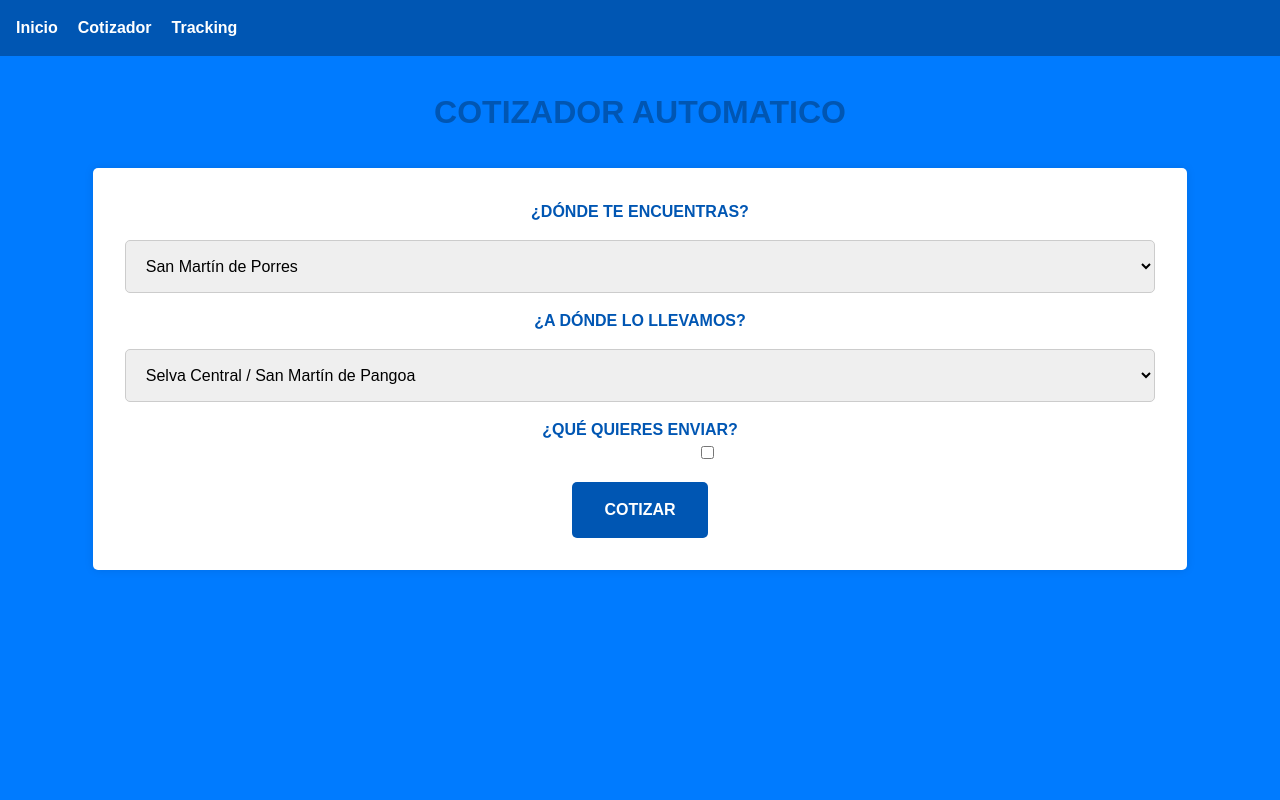
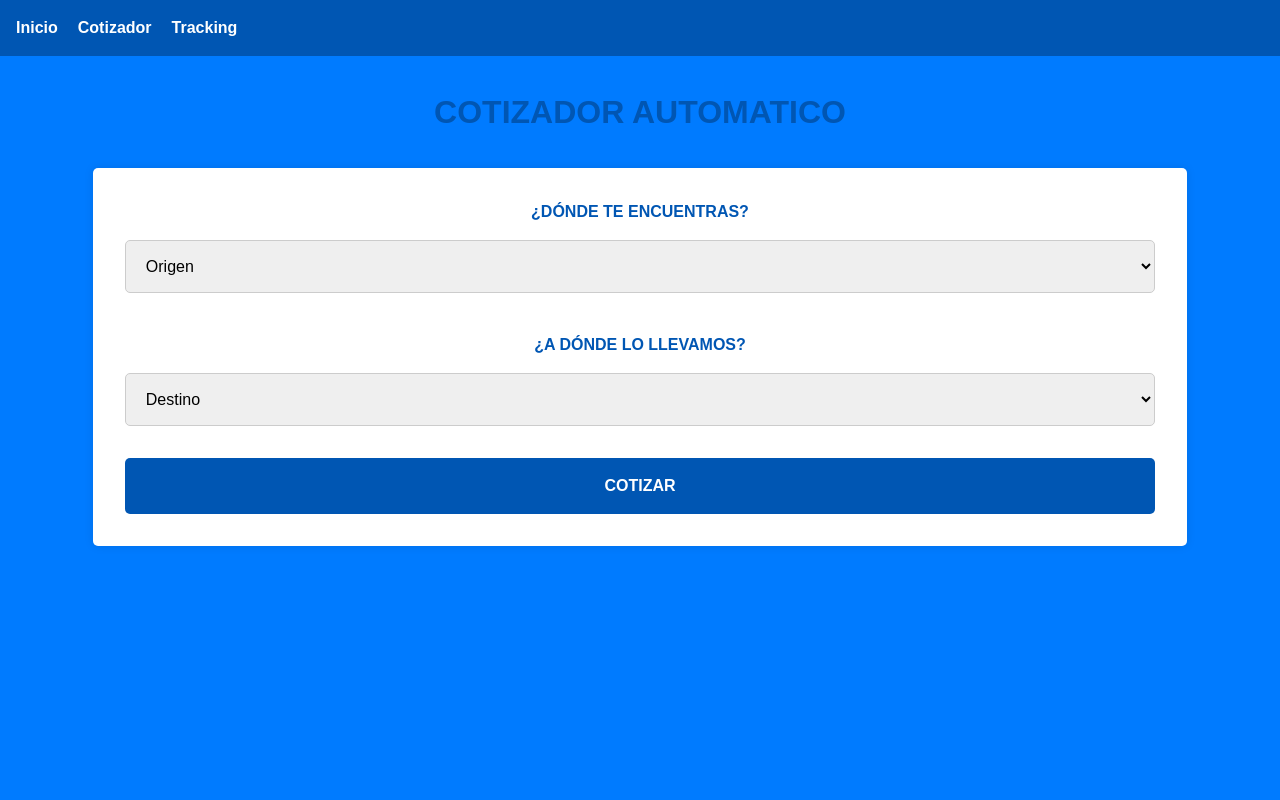
Before and after one commit to Vikernes27666/digoni, a PHP site: page /src/views/quotation.html in a window 1280 px wide. Run offline with PHP 8.4, Linux system fonts and the light colour scheme.

Commit message:
Add quotation view

```diff
--- a/css/quotation.css
+++ b/css/quotation.css
@@ -1,10 +1,19 @@
+fieldset {
+  padding: 0;
+  margin: 0;
+  border: none;
+}
+
 /* Estilos para el cuerpo */
 body {
   background-color: #007bff;
   font-family: Arial, Helvetica, sans-serif;
-  color: #fff;
   margin: 0;
   padding: 0;
+}
+
+.hidden {
+  display: none;
 }
 
 /* Estilos para el encabezado */
@@ -40,6 +49,10 @@ h1 {
   margin-bottom: 2rem;
 }
 
+.quotation-form > * + * {
+  margin-top: 1.5rem;
+}
+
 .quotation-form {
   width: 1400px;
   max-width: 90%;
@@ -58,9 +71,23 @@ h1 {
   color: #0056b3;
 }
 
+.quotation-form__label--recojo {
+  display: inline-block;
+  margin-top: 1rem;
+  font-weight: bold;
+  color: #0056b3;
+}
+
 .quotation-form__title {
   font-size: 1rem;
   color: #0056b3;
+}
+
+input[type="checkbox"] {
+  display: inline-block;
+  vertical-align: middle;
+  width: 20px;
+  aspect-ratio: 1 /1;
 }
 
 select,
@@ -73,9 +100,14 @@ input[type="text"] {
   font-size: 1rem;
 }
 
+.quotation-form__submit-btn {
+  display: block;
+  width: 100%;
+}
+
 .quotation-form__submit-btn,
 .quotation-form__reset-btn {
-  background-color: #0056b3;
+  background-color: hsl(211, 100%, 35%);
   color: #fff;
   border: none;
   border-radius: 5px;
@@ -91,19 +123,31 @@ input[type="text"] {
   margin-top: 0.5rem;
 }
 
-/* Estilos para los resultados */
-#resultados {
-  padding-top: 2rem;
+.payload-types {
+  display: grid;
+  grid-template-columns: repeat(auto-fit, minmax(375px, 1fr));
+  justify-content: center;
+  gap: 1.5rem;
 }
 
-.resultado {
-  display: flex;
-  justify-content: space-between;
-  padding-bottom: 0.5rem;
+.payload-type {
+  padding-block: 1rem;
+  border-radius: 10px;
+  box-shadow: rgba(99, 99, 99, 0.2) 0px 2px 8px 0px;
+  transition: box-shadow 300ms ease;
+  cursor: pointer;
 }
 
-.resultado p {
-  font-weight: bold;
+.payload-type:hover {
+  box-shadow: rgba(99, 99, 99, 0.2) 0px 2px 20px 0px;
+}
+
+.payload-type__measure {
+  color: hsl(0, 0%, 45%);
+}
+
+.payload-type__max-weight {
+  color: hsl(218, 54%, 20%);
 }
 
 /* Cambios en los selectores para los campos de Departamento, Provincia y Distrito en Perú */
--- a/index.php
+++ b/index.php
@@ -22,7 +22,7 @@ set_error_handler(function(int $errno, string $errstr) {
 $uri = parse_url($_SERVER['REQUEST_URI'])['path'];
 $method = $_POST['_method'] ?? $_SERVER['REQUEST_METHOD'];
 
-$db = new PDO('mysql:host=localhost;dbname=digoni', 'root');
+$db = new PDO('mysql:host=localhost:3307;dbname=digoni', 'root');
 
 $tracking_service = new TrackingService($db);
 $tracking_controller = new TrackingController($tracking_service);
@@ -31,6 +31,7 @@ $router = new Router();
 
 $router->get('/digoni/', 'src/views/index.html');
 $router->get('/digoni/tracking/', [$tracking_controller, 'index']);
+$router->get('/digoni/cotizacion/', 'src/views/quotation.html');
 
 $router->post('/digoni/tracking-status/', [$tracking_controller, 'query_tracking_status']);
 
--- a/src/views/quotation.html
+++ b/src/views/quotation.html
@@ -4,8 +4,8 @@
     <meta charset="UTF-8" />
     <meta name="viewport" content="width=device-width, initial-scale=1.0" />
     <title>Digoni | Cotizador</title>
-    <link rel="stylesheet" href="./css/normalize.css" />
-    <link rel="stylesheet" href="./css/quotation.css" />
+    <link rel="stylesheet" href="/digoni/css/normalize.css" />
+    <link rel="stylesheet" href="/digoni/css/quotation.css" />
   </head>
   <body>
     <header class="header">
@@ -27,63 +27,123 @@
     <main>
       <h1>COTIZADOR AUTOMATICO</h1>
       <form action="" method="POST" class="quotation-form" id="quotation-form">
-        <div class="ubicacion" id="frm-origen">
+        <fieldset class="ubicacion" id="frm-origen">
           <label class="quotation-form__label" for="origen"
             >¿DÓNDE TE ENCUENTRAS?</label
           >
           <select name="origen" id="origen">
             <option value="" selected>Origen</option>
-            <option value="1" selected>Puente Piedra</option>
-            <option value="1" selected>Los Olivos</option>
-            <option value="1" selected>Comas</option>
-            <option value="1" selected>Carabayllo</option>
-            <option value="1" selected>Callao</option>
-            <option value="1" selected>San Martín de Porres</option>
+            <option value="1">Puente Piedra</option>
+            <option value="2">Los Olivos</option>
+            <option value="3">Comas</option>
+            <option value="4">Carabayllo</option>
+            <option value="5">Callao</option>
+            <option value="6">San Martín de Porres</option>
           </select>
-        </div>
+        </fieldset>
 
-        <div class="ubicacion" id="frm-destino">
+        <fieldset class="ubicacion" id="frm-destino">
           <label class="quotation-form__label" for="destino"
             >¿A DÓNDE LO LLEVAMOS?</label
           >
           <select name="destino" id="destino">
             <option value="" selected>Destino</option>
-            <option value="1" selected>Lima / Conococha</option>
-            <option value="2" selected>Lima / Catac</option>
-            <option value="3" selected>Lima / Recuay</option>
-            <option value="4" selected>Lima / Chavín</option>
-            <option value="5" selected>Lima / San Marcos</option>
-            <option value="6" selected>Lima / Huari</option>
-            <option value="7" selected>Lima / Anra</option>
-            <option value="8" selected>Lima / Uco</option>
-            <option value="9" selected>Sur / Ica / Pisco</option>
-            <option value="10" selected>Sur / Nazca</option>
-            <option value="11" selected>Sur / Marcona</option>
-            <option value="12" selected>Selva Central / Oroya</option>
-            <option value="13" selected>Selva Central / Tarma</option>
-            <option value="14" selected>Selva Central / La Merced</option>
-            <option value="15" selected>Selva Central / Satipo</option>
-            <option value="16" selected>Selva Central / Mazamari</option>
-            <option value="17" selected>
-              Selva Central / San Martín de Pangoa
-            </option>
+            <option value="1">Lima / Conococha</option>
+            <option value="2">Lima / Catac</option>
+            <option value="3">Lima / Recuay</option>
+            <option value="4">Lima / Chavín</option>
+            <option value="5">Lima / San Marcos</option>
+            <option value="6">Lima / Huari</option>
+            <option value="7">Lima / Anra</option>
+            <option value="8">Lima / Uco</option>
+            <option value="9">Sur / Ica / Pisco</option>
+            <option value="10">Sur / Nazca</option>
+            <option value="11">Sur / Marcona</option>
+            <option value="12">Selva Central / Oroya</option>
+            <option value="13">Selva Central / Tarma</option>
+            <option value="14">Selva Central / La Merced</option>
+            <option value="15">Selva Central / Satipo</option>
+            <option value="16">Selva Central / Mazamari</option>
+            <option value="17">Selva Central / San Martín de Pangoa</option>
           </select>
-        </div>
+        </fieldset>
 
-        <div class="envio" id="frm-envio">
+        <fieldset class="envio hidden" id="frm-envio">
           <h2 class="quotation-form__title">¿QUÉ QUIERES ENVIAR?</h2>
-          <label for="recojo-domicilio">Recojo a domicilio</label>
+
+          <div class="payload-types">
+            <div class="payload-type" data-cost="8">
+              <h3>Sobre</h3>
+              <p>Documentos</p>
+            </div>
+            <div class="payload-type" data-cost="8">
+              <h3>Paquete XXS</h3>
+              <p class="payload-type__measure">15 x 10 x 10 cm</p>
+              <p class="payload-type__max-weight">Peso máx 250 g.</p>
+            </div>
+            <div class="payload-type" data-cost="10">
+              <h3>Paquete XS</h3>
+              <p class="payload-type__measure">
+                15 x 20 x 10 cm ó 32 x 4 x 26 cm
+              </p>
+              <p class="payload-type__max-weight">Peso máx 500 g.</p>
+            </div>
+            <div class="payload-type" data-cost="12">
+              <h3>Paquete S</h3>
+              <p class="payload-type__measure">20 x 30 x 12 cm</p>
+              <p class="payload-type__max-weight">Peso máx 2 kg.</p>
+            </div>
+            <div class="payload-type" data-cost="16">
+              <h3>Paquete M</h3>
+              <p class="payload-type__measure">24 x 30 x 20 cm</p>
+              <p class="payload-type__max-weight">Peso máx 5 kg.</p>
+            </div>
+            <div class="payload-type" data-cost="25">
+              <h3>Paquete L</h3>
+              <p class="payload-type__measure">42 x 30 x 23 cm</p>
+              <p class="payload-type__max-weight">Peso máx 10 kg.</p>
+            </div>
+          </div>
+
+          <label class="quotation-form__label--recojo" for="recojo-domicilio"
+            >Recojo a domicilio (+15 PEN)</label
+          >
           <input
             type="checkbox"
             name="recojo-domicilio"
             id="recojo-domicilio"
           />
-          <div class="payload-types">
-            <div class="payload-type"></div>
-            <div class="payload-type"></div>
-            <div class="payload-type"></div>
+        </fieldset>
+
+        <fieldset class="order-detail hidden" id="frm-detalle-envio">
+          <div class="order-detail__controls">
+            <h3 class="order-detail__title" id="order-detail-title">
+              Paquete M
+            </h3>
+            <button
+              type="button"
+              class="order-detail__close-btn"
+              id="close-detail"
+            >
+              x
+            </button>
           </div>
-        </div>
+          <div class="order-detail__content">
+            <h4 class="order-detail__cost">
+              Costo: S/. <span id="order-detail-cost">5</span>.00
+            </h4>
+            <p class="order-deailt__measurement" id="order-detail-measurement">
+              24 x 30 x 20 cm
+            </p>
+            <label
+              for="quantity"
+              class="quotation-form__label quotation-form__label--quantity"
+              >Cantidad</label
+            >
+            <input type="number" id="quantity" />
+          </div>
+        </fieldset>
+
         <button
           type="submit"
           class="quotation-form__submit-btn"
@@ -91,35 +151,15 @@
         >
           COTIZAR
         </button>
-        <div class="especificacion" id="frm-especificacion">
-          <!-- Here, the specifications for the selected option above -->
-        </div>
       </form>
-
-      <section id="quotation-result" hidden>
-        <h2>Resultados</h2>
-        <div class="resultado">
-          <p>Precio Estimado:</p>
-          <p id="precio"></p>
-        </div>
-        <button
-          form="quotation-form"
-          type="reset"
-          class="quotation-form__reset-btn"
-          id="reset-button"
-          onclick="reiniciarCalculadora()"
-        >
-          Calcular de nuevo
-        </button>
+      <section id="quotation-result-box" class="quotation-result hidden">
+        <h1>Resultado: S/. <span id="quotation-result">50</span>.00</h1>
+        <p>
+          ℹ️ Los resultados obtenidos son referenciales. Si desea realizar una
+          cotización real con nosotros, <a href="">contáctenos</a>.
+        </p>
       </section>
-      <!--
-        <label for="tipo-envio">¿LO RECOGEMOS?</label>
-          <select name="tipo-envio" id="tipo-envio">
-            <option value="0">No</option>
-            <option value="1">Sí</option>
-          </select>
-       -->
     </main>
-    <script src="js/quotation.js"></script>
+    <script src="/digoni/js/quotation.js"></script>
   </body>
 </html>
```
Also changed, not shown: other parts of css/quotation.css (+64 -0 lines), js/quotation.js (+132 -3 lines).
